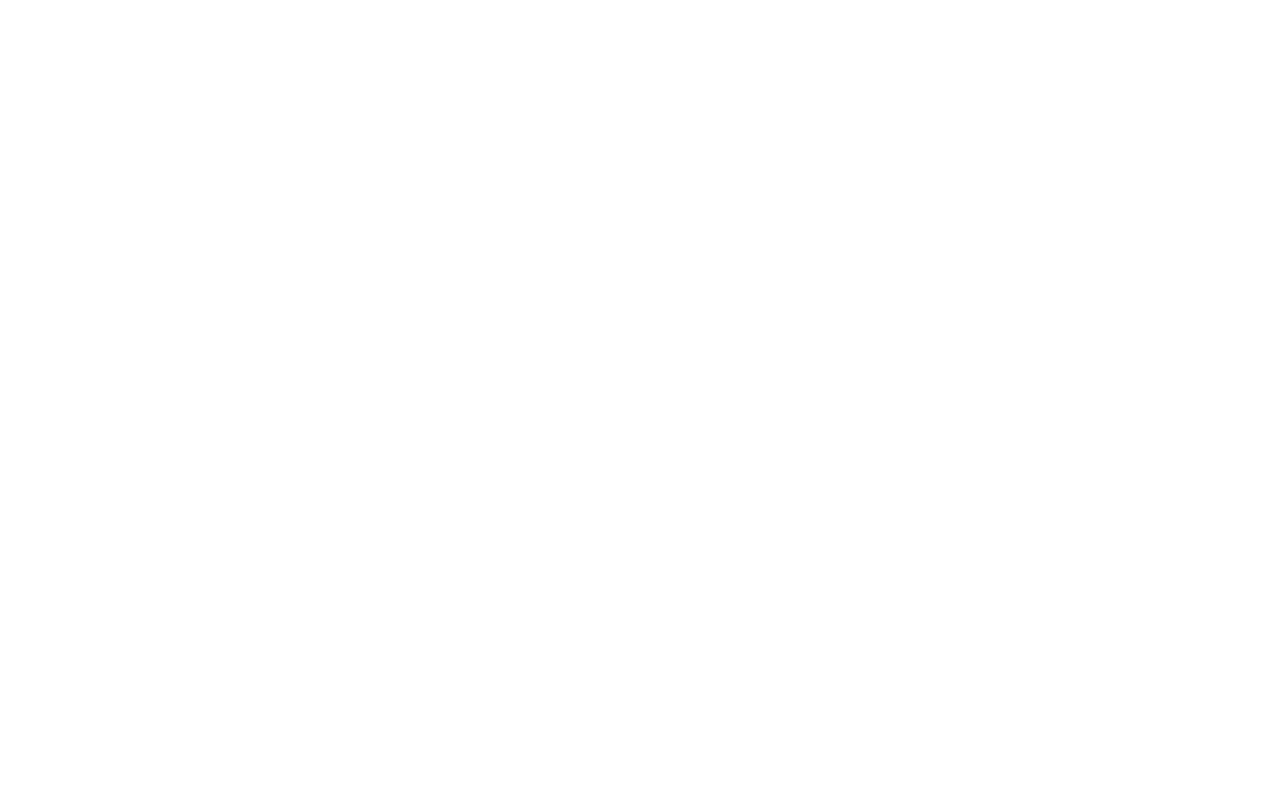
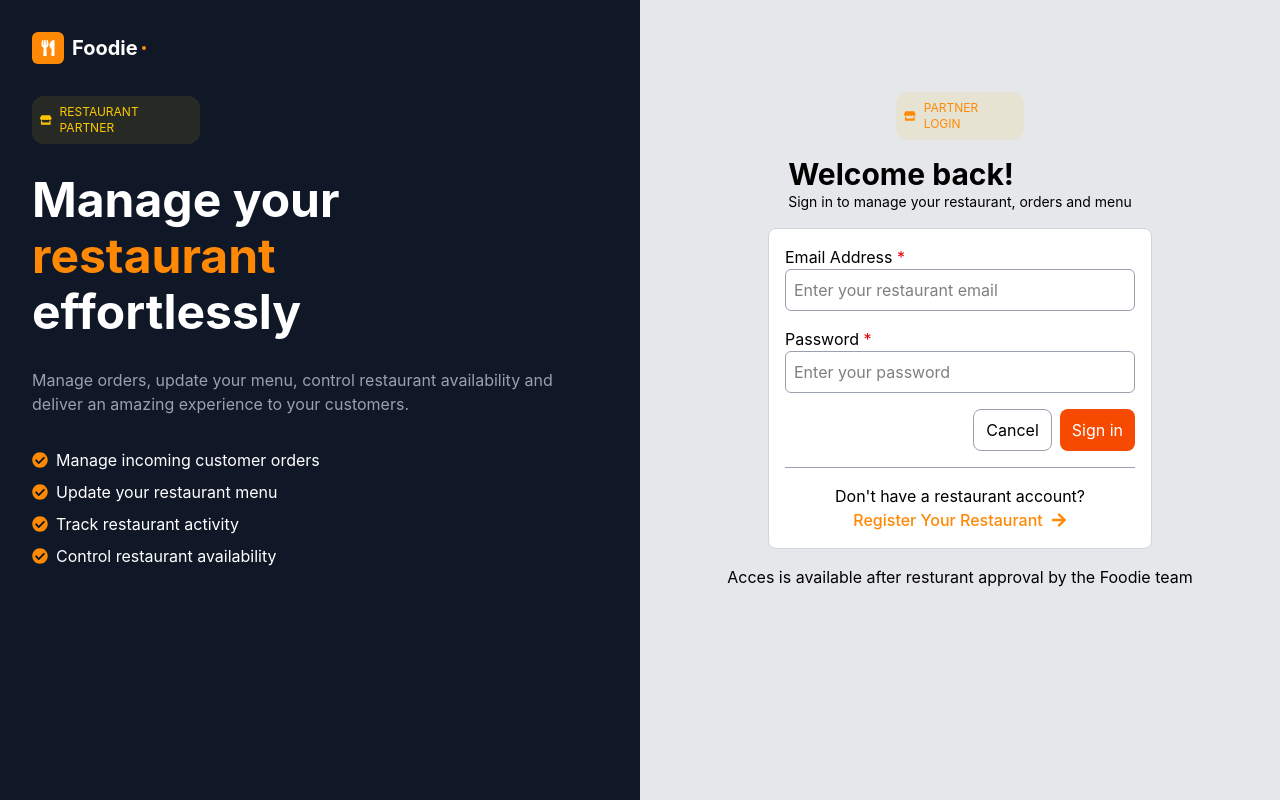
Before and after one commit to quophiBonney/collabwithnuhu, a React (Vite) app in the folder client/: page /login in a window 1280 px wide. Before the commit this address had no page. Built offline with nearby package versions, Linux system fonts and the light colour scheme.

Commit message:
feat: add FoodieLogin component and integrate it into routing

```diff
--- a/client/src/App.jsx
+++ b/client/src/App.jsx
@@ -1,5 +1,6 @@
 import "./App.css";
 import Home from "./Home";
+import FoodieLogin from "./pages/FoodieLogin";
 import {BrowserRouter, Routes, Route} from "react-router-dom"
 
 function App() {
@@ -10,6 +11,7 @@
       <BrowserRouter>
       <Routes>
         <Route path="/" element={<Home />} />
+        <Route path="/login" element={<FoodieLogin />} />
       </Routes>
       </BrowserRouter>
 
--- /dev/null
+++ b/client/src/pages/FoodieLogin.jsx
@@ -0,0 +1,83 @@
+import { FaStore, FaUtensils, FaCheckCircle, FaArrowRight } from "react-icons/fa"
+const FoodieLogin = () => {
+    const items = [
+        "Manage incoming customer orders",
+        "Update your restaurant menu",
+        "Track restaurant activity",
+        "Control restaurant availability"
+    ]
+    return (
+        <div>
+            <div className="flex min-h-screen">
+                {/* Left Text */}
+                <div className="flex flex-col bg-gray-900 w-[50%] hidden md:flex p-8 gap-8">
+                    <div className="flex gap-2 ">
+                        <div className="bg-orange-400 p-2 rounded-md"><FaUtensils className="text-white" /></div>
+                        <p className="flex items-center gap-1 text-white font-bold text-xl">
+                            Foodie <span className="bg-orange-400 w-1 h-1 rounded-full"></span>
+                        </p>
+                    </div>
+
+                    <div>
+                        {/* Restaurant partner */}
+                        <span className="flex w-42 justify-center text-xs items-center text-yellow-400 gap-2 bg-yellow-400/10 p-2 rounded-xl">
+                            <FaStore /> RESTAURANT PARTNER
+                        </span>
+                    </div>
+
+                    <div className="flex flex-col gap-2 text-5xl font-bold text-white">
+                        <h2>Manage your</h2>
+                        <h2 className="text-orange-400">restaurant</h2>
+                        <h2>effortlessly</h2>
+                    </div>
+
+                    <div className="text-gray-400">
+                        Manage orders, update your menu, control restaurant availability and deliver an amazing experience to your customers.
+                    </div>
+
+                    <div>
+                        {items.map((item) => (
+                            <div className="flex mb-2 items-center gap-2 text-white">
+                                <FaCheckCircle className="text-orange-400" /> {item}
+                            </div>
+                        ))}
+                    </div>
+
+                </div>
+                {/* Right Text */}
+                <div className="flex flex-col items-center gap-4 bg-gray-200 w-full md:w-[50%] pt-23">
+                    {/* partner login */}
+                    <div className="flex w-32 justify-center text-xs items-center text-orange-400 gap-2 bg-yellow-400/10 p-2 rounded-xl">
+                        <FaStore /> PARTNER LOGIN
+                    </div>
+                    <div>
+                        <h1 className="text-3xl font-bold">Welcome back!</h1>
+                        <p className="text-sm">Sign in to manage your restaurant, orders and menu</p>
+                    </div>
+                        <form action="" className="bg-white p-4 border border-gray-300 rounded-lg w-full md:w-[60%] flex flex-col gap-4">
+                            <div>
+                                <label htmlFor="email">Email Address <span className="text-red-600">*</span></label>
+                                <input type="text" placeholder="Enter your restaurant email" className="w-full p-2 rounded-md outline-none border border-gray-400 focus:border-gray-600" />
+                            </div>
+                            <div>
+                                <label htmlFor="email">Password <span className="text-red-600">*</span></label>
+                                <input type="password" placeholder="Enter your password" className="w-full p-2 rounded-md outline-none border border-gray-400 focus:border-gray-600" />
+                            </div>
+                            <div className="flex gap-2 justify-end">
+                                <button className="py-2 px-3 border border-gray-400 rounded-lg cursor-pointer">Cancel</button>
+                                <button className="py-2 px-3 bg-orange-600 text-white rounded-lg cursor-pointer">Sign in</button>
+                            </div>
+                            <hr className="text-gray-400 " />
+                            <div className="flex flex-col items-center">
+                                <p>Don't have a restaurant account?</p>
+                                <a href="" className="flex items-center gap-2 text-orange-400 font-medium">Register Your Restaurant <FaArrowRight /></a>
+                            </div>
+                        </form>
+                        <div className="text-center">Acces is available after resturant approval by the Foodie team</div>
+                </div>
+            </div>
+        </div>
+    )
+}
+
+export default FoodieLogin
```
